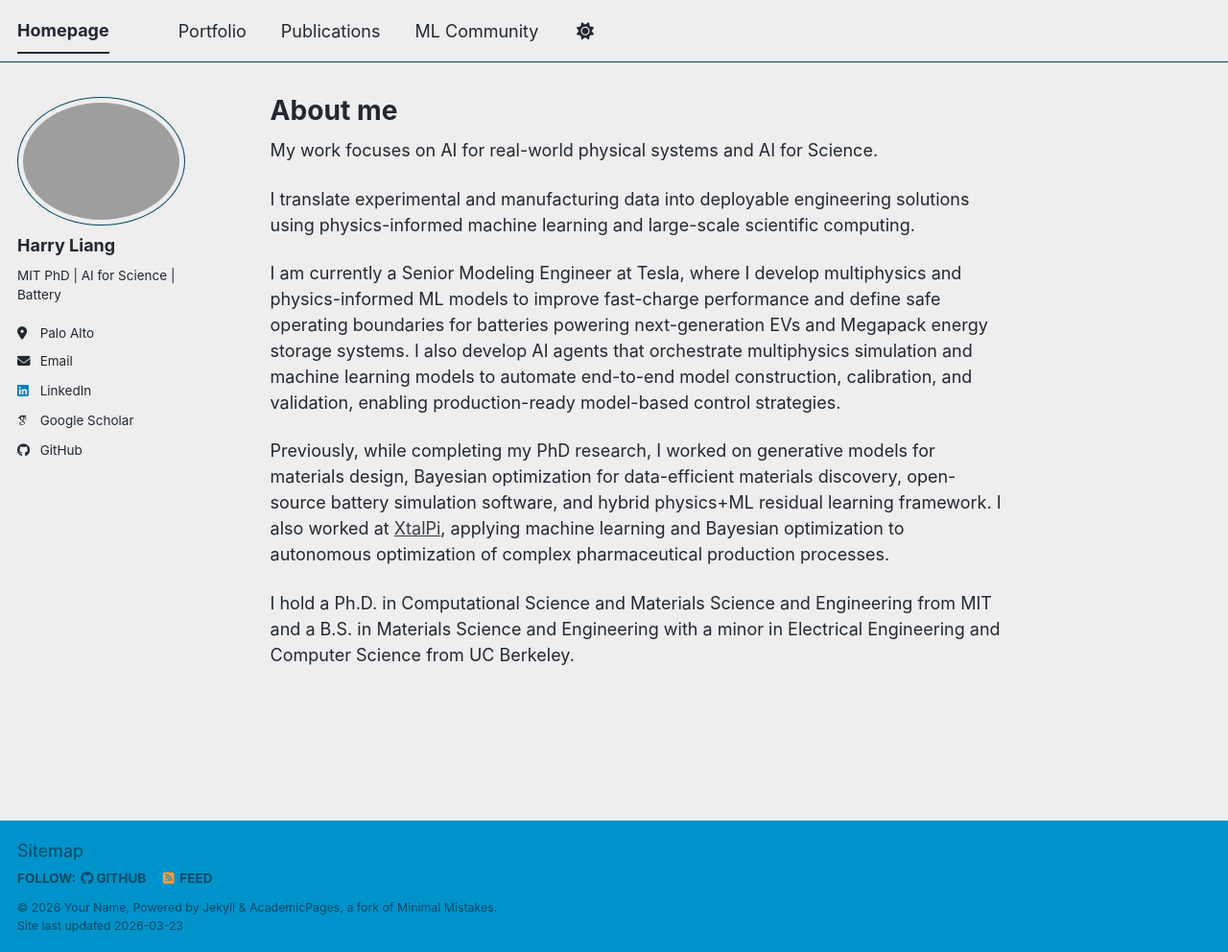
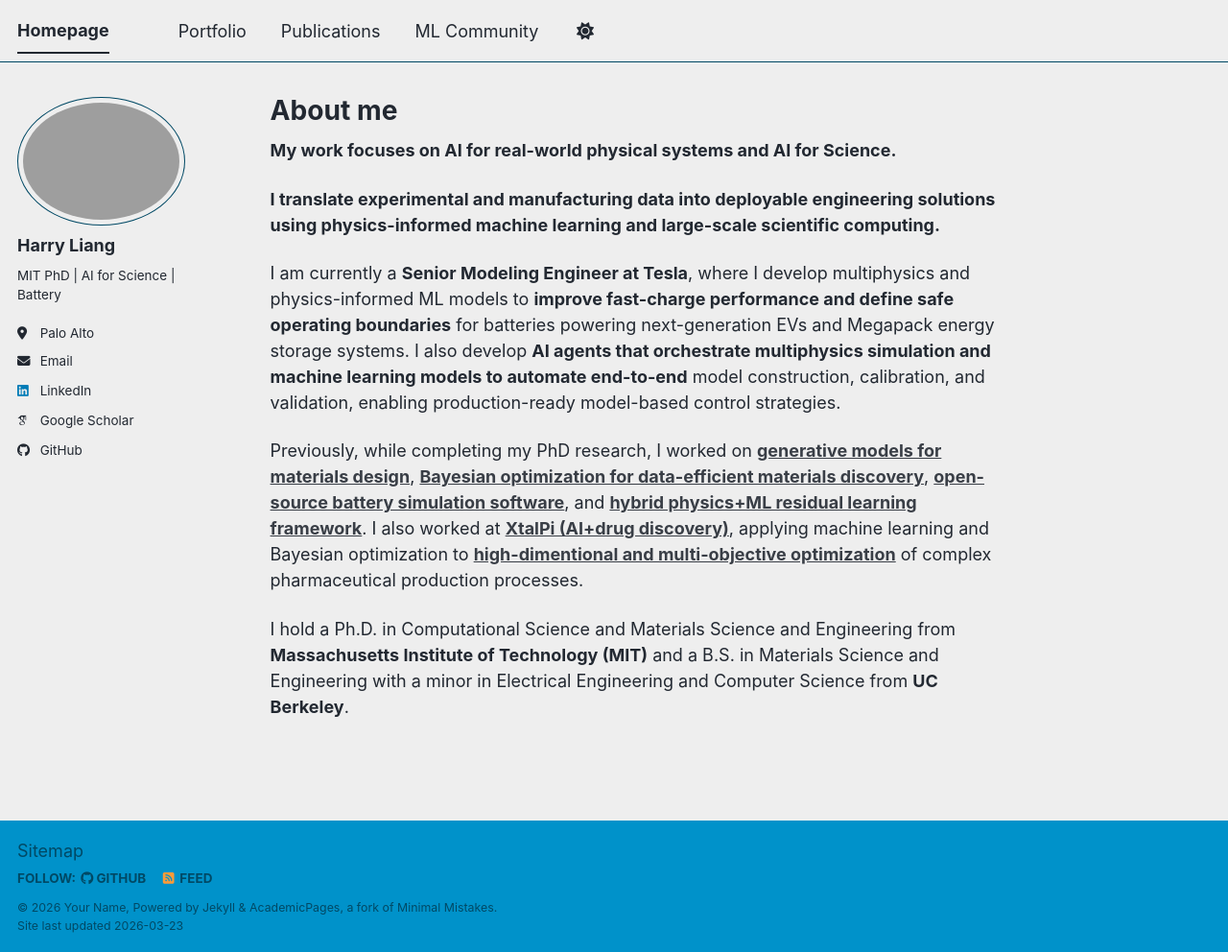
Before and after one commit to HarryQL/HarryQL.github.io, a Jekyll site: the page built from _pages/about.md, in a window 1280 px wide and 992 px high. Shown: the whole window at 96% size. Built offline with Jekyll 4.4.1, drawn with Linux system fonts in a browser that asks for light colours; some web fonts are replaced; a script bundle is joined from its source files by our own code; library files that are not in the unit come from our copies.

Commit message:
Update about.md

```diff
--- a/_pages/about.md
+++ b/_pages/about.md
@@ -11,15 +11,15 @@
 
 You can fork [this template](https://github.com/academicpages/academicpages.github.io) right now, modify the configuration and Markdown files, add your own PDFs and other content, and have your own site for free, with no ads!-->
 
-My work focuses on AI for real-world physical systems and AI for Science.
+**My work focuses on AI for real-world physical systems and AI for Science.**
 
-I translate experimental and manufacturing data into deployable engineering solutions using physics-informed machine learning and large-scale scientific computing.
+**I translate experimental and manufacturing data into deployable engineering solutions using physics-informed machine learning and large-scale scientific computing.**
 
-I am currently a Senior Modeling Engineer at Tesla, where I develop multiphysics and physics-informed ML models to improve fast-charge performance and define safe operating boundaries for batteries powering next-generation EVs and Megapack energy storage systems. I also develop AI agents that orchestrate multiphysics simulation and machine learning models to automate end-to-end model construction, calibration, and validation, enabling production-ready model-based control strategies.
+I am currently a **Senior Modeling Engineer at Tesla**, where I develop multiphysics and physics-informed ML models to **improve fast-charge performance and define safe operating boundaries** for batteries powering next-generation EVs and Megapack energy storage systems. I also develop **AI agents that orchestrate multiphysics simulation and machine learning models to automate end-to-end** model construction, calibration, and validation, enabling production-ready model-based control strategies.
 
-Previously, while completing my PhD research, I worked on generative models for materials design, Bayesian optimization for data-efficient materials discovery, open-source battery simulation software, and hybrid physics+ML residual learning framework. I also worked at [XtalPi](https://en.xtalpi.com/), applying machine learning and Bayesian optimization to autonomous optimization of complex pharmaceutical production processes.
+Previously, while completing my PhD research, I worked on [**generative models for materials design**](https://www.cell.com/matter/fulltext/S2590-2385(21)00625-1), [**Bayesian optimization for data-efficient materials discovery**](https://www.nature.com/articles/s41524-021-00656-9), [**open-source battery simulation software**](https://iopscience.iop.org/article/10.1149/1945-7111/acf47f/meta), and [**hybrid physics+ML residual learning framework**](https://dspace.mit.edu/handle/1721.1/155373). I also worked at [**XtalPi (AI+drug discovery)**](https://en.xtalpi.com/), applying machine learning and Bayesian optimization to [**high-dimentional and multi-objective optimization**](https://en.xtalpi.com/) of complex pharmaceutical production processes.
 
-I hold a Ph.D. in Computational Science and Materials Science and Engineering from MIT and a B.S. in Materials Science and Engineering with a minor in Electrical Engineering and Computer Science from UC Berkeley.
+I hold a Ph.D. in Computational Science and Materials Science and Engineering from **Massachusetts Institute of Technology (MIT)** and a B.S. in Materials Science and Engineering with a minor in Electrical Engineering and Computer Science from **UC Berkeley**.
 
 <!--
 A data-driven personal website
```
